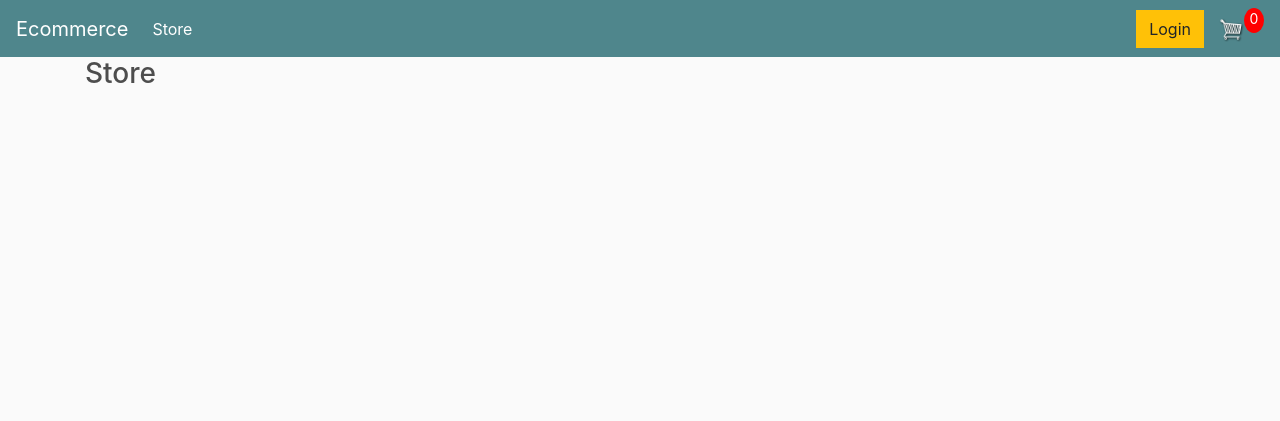
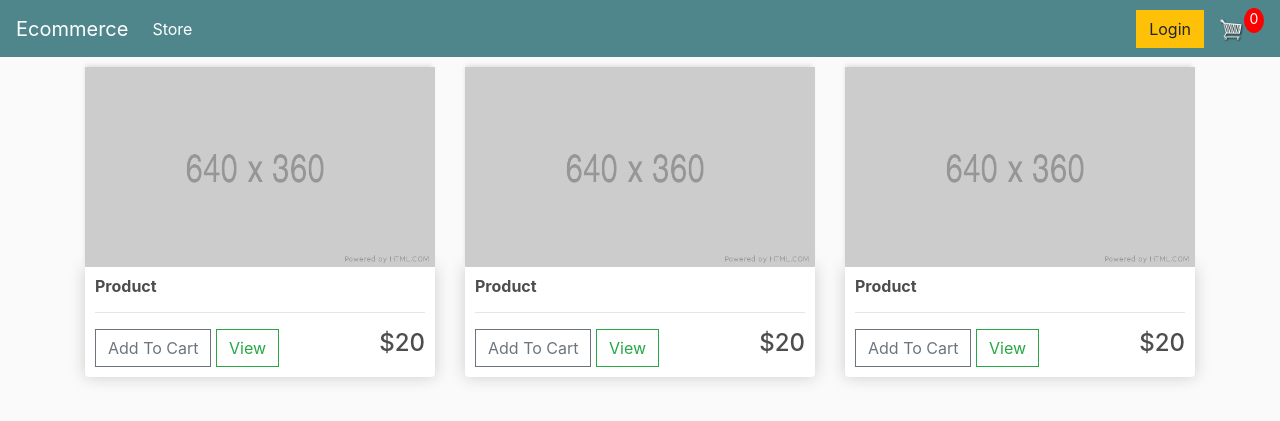
Before and after one commit to younusraza909/Django-Ecommerce, a Django app: template store/templates/store/store.html in a window 1280 px wide. Shown: the top 421 px of the page. Run offline with Django 3.2, Linux system fonts and the light colour scheme; the template is opened without the code that fills it, so the values that code supplies are empty; parts of the project's set-up code (start-up, migrations or seed data) failed here and were passed over; some libraries are stand-ins or nearby versions.

Commit message:
Styled Our Product Page

```diff
--- a/store/templates/store/store.html
+++ b/store/templates/store/store.html
@@ -1,4 +1,35 @@
 {% extends "store/main.html"%} {% load static %} {% block content %}
-<h3>Store</h3>
+<div class="row">
+  <div class="col-lg-4">
+    <img class="thumbnail" src="{% static 'images/placeholder.png'%}" alt="" />
+    <div class="box-element product">
+      <h6><strong>Product</strong></h6>
+      <hr />
+      <button class="btn btn-outline-secondary add-btn">Add To Cart</button>
+      <a href="#" class="btn btn-outline-success">View</a>
+      <h4 style="display: inline-block; float: right;">$20</h4>
+    </div>
+  </div>
+  <div class="col-lg-4">
+    <img class="thumbnail" src="{% static 'images/placeholder.png'%}" alt="" />
+    <div class="box-element product">
+      <h6><strong>Product</strong></h6>
+      <hr />
+      <button class="btn btn-outline-secondary add-btn">Add To Cart</button>
+      <a href="#" class="btn btn-outline-success">View</a>
+      <h4 style="display: inline-block; float: right;">$20</h4>
+    </div>
+  </div>
+  <div class="col-lg-4">
+    <img class="thumbnail" src="{% static 'images/placeholder.png'%}" alt="" />
+    <div class="box-element product">
+      <h6><strong>Product</strong></h6>
+      <hr />
+      <button class="btn btn-outline-secondary add-btn">Add To Cart</button>
+      <a href="#" class="btn btn-outline-success">View</a>
+      <h4 style="display: inline-block; float: right;">$20</h4>
+    </div>
+  </div>
+</div>
 
 {% endblock content %}
```
Also changed, not shown: static/images/placeholder.png (added).
